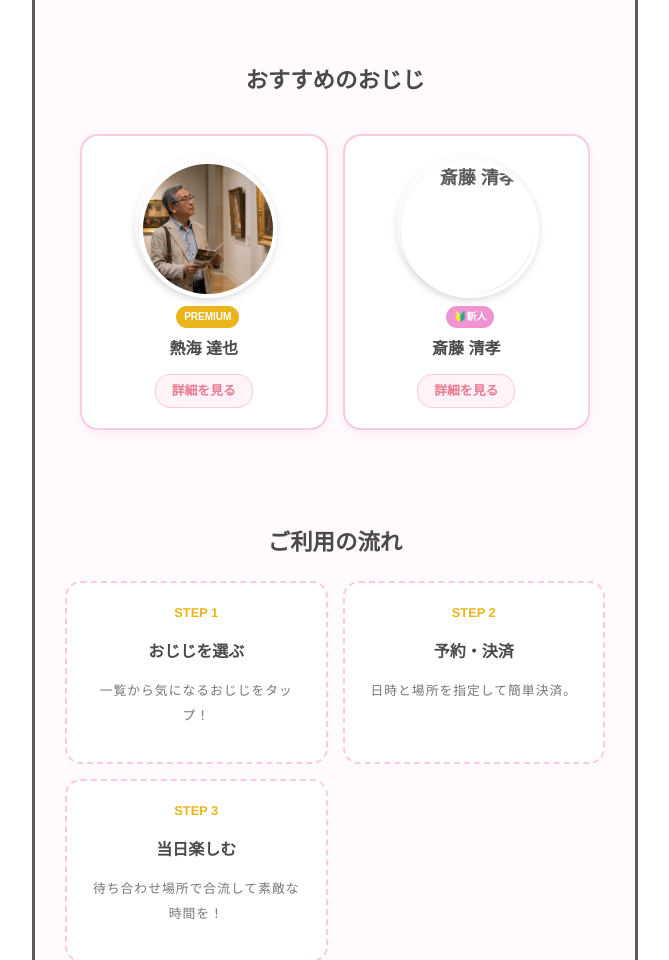
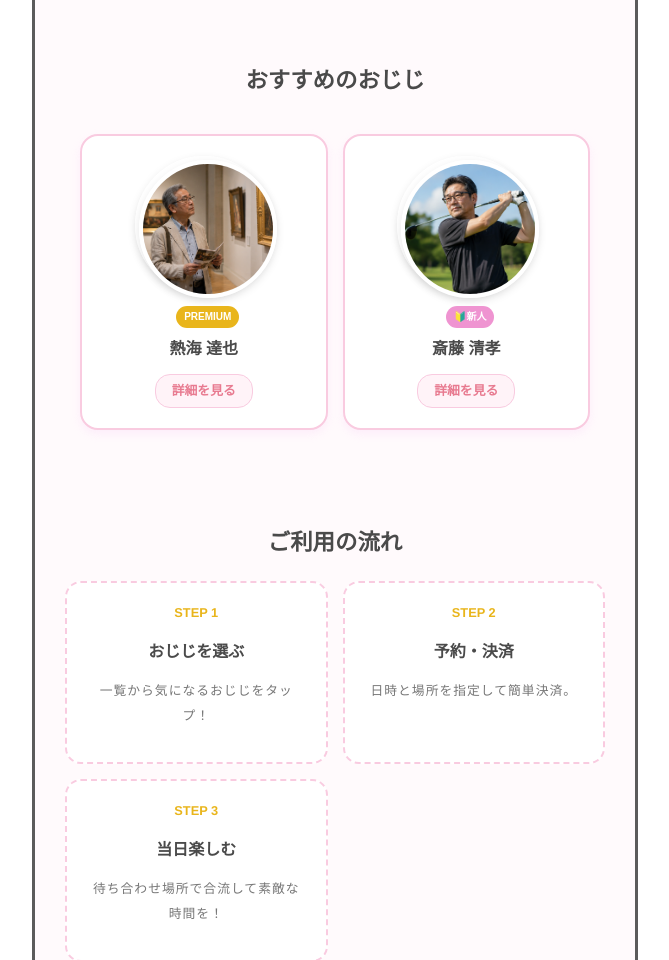
Before and after one commit to yoshi93925/ojiji, a plain HTML site: page index.html in a window 1280 px wide. Shown: the part 1155-2115 px from the top of the page, without its empty margins (305-974 px from the left). Drawn offline with Linux system fonts and the light colour scheme.

Commit message:
Add files via upload

```diff
--- a/index.html
+++ b/index.html
@@ -69,7 +69,7 @@
         </td>
         <td>
           <div class="image-toggle">
-            <img src="./images/oji2-2" alt="斎藤 清孝">
+            <img src="./images/oji2-2.png" alt="斎藤 清孝">
           </div>
           <div class="name-container">
             <button class="button-42">🔰新人</button>
```
